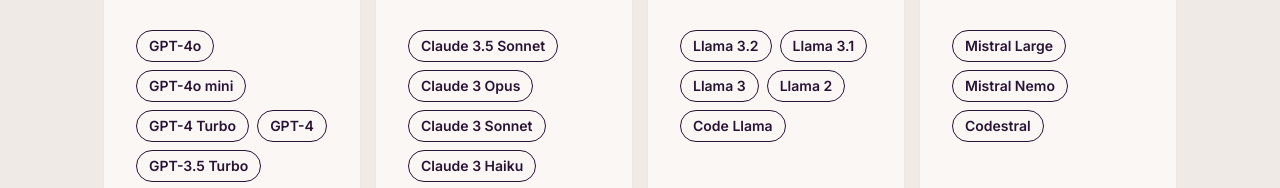
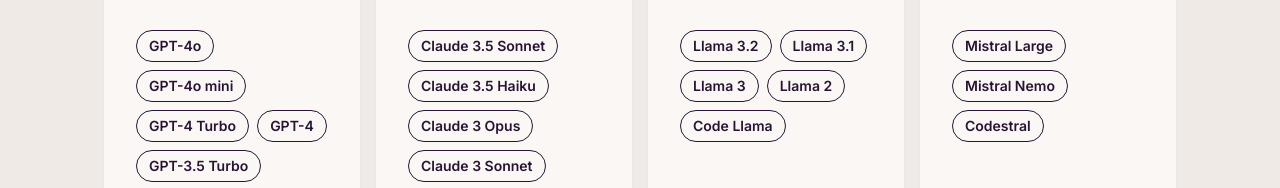
Before and after one commit to ppaanngggg/token-counter, a Next.js app: page / in a window 1280 px wide. Shown: the part 342-530 px from the top of the page. Built offline with nearby package versions, Linux system fonts and the light colour scheme.

Commit message:
add claude-3.5-haiku

```diff
--- a/app/components/faq.tsx
+++ b/app/components/faq.tsx
@@ -223,6 +223,36 @@
           </p>
         </>
       )}
+      {props.model === "claude-3.5-haiku" && (
+        <>
+          <h3 className={qClass}>• Claude 3.5 Haiku Introduction</h3>
+          <p className={aClass}>
+            Claude 3.5 Haiku is an enhanced AI model that delivers both speed
+            and superior performance. The model matches Claude 3 Haiku's speed
+            while improving across all skill sets and surpasses Claude 3 Opus on
+            many intelligence benchmarks. It particularly shines in coding
+            tasks, achieving a 40.6% score on SWE-bench Verified, outperforming
+            both Claude 3.5 Sonnet and GPT-4.
+            <br />
+            The model features low latency, enhanced instruction following, and
+            more precise tool usage. These capabilities make it especially
+            effective for user-facing products, specialized sub-agent tasks, and
+            processing large datasets such as purchase history, pricing, and
+            inventory records. Overall, Claude 3.5 Haiku represents a
+            significant advancement in balancing speed with enhanced
+            capabilities across various applications.
+            <br />
+            <a
+              href="https://www.anthropic.com/news/3-5-models-and-computer-use"
+              rel="noopener ugc nofollow"
+              target="_blank"
+              className="underline"
+            >
+              More details about Claude 3.5 Haiku.
+            </a>
+          </p>
+        </>
+      )}
       {props.model === "claude-3-opus" && (
         <>
           <h3 className={qClass}>• Claude 3 Opus Introduction</h3>
--- a/app/utils/groups.ts
+++ b/app/utils/groups.ts
@@ -65,6 +65,12 @@
       {
         name: "Claude 3.5 Sonnet",
         value: "claude-3.5-sonnet",
+        context: 200000,
+        hub: "Xenova/claude-tokenizer",
+      },
+      {
+        name: "Claude 3.5 Haiku",
+        value: "claude-3.5-haiku",
         context: 200000,
         hub: "Xenova/claude-tokenizer",
       },
```
